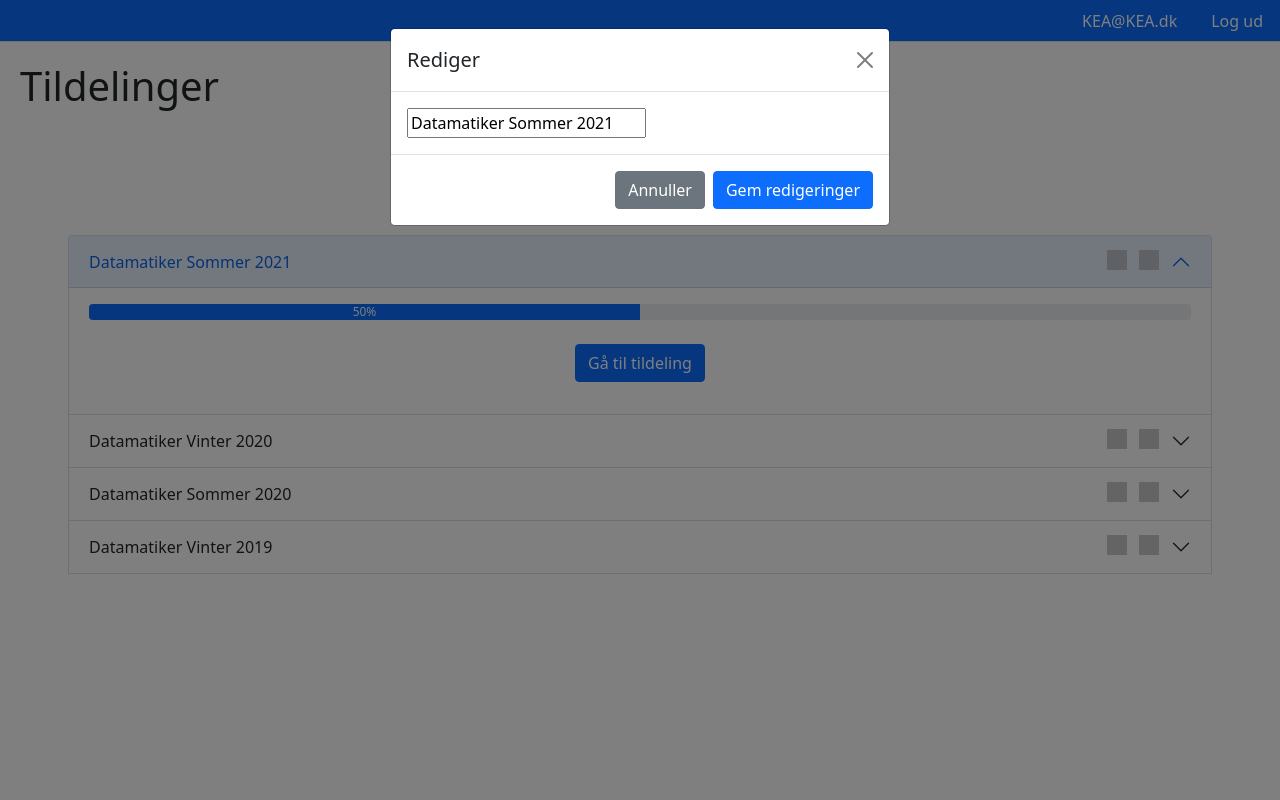
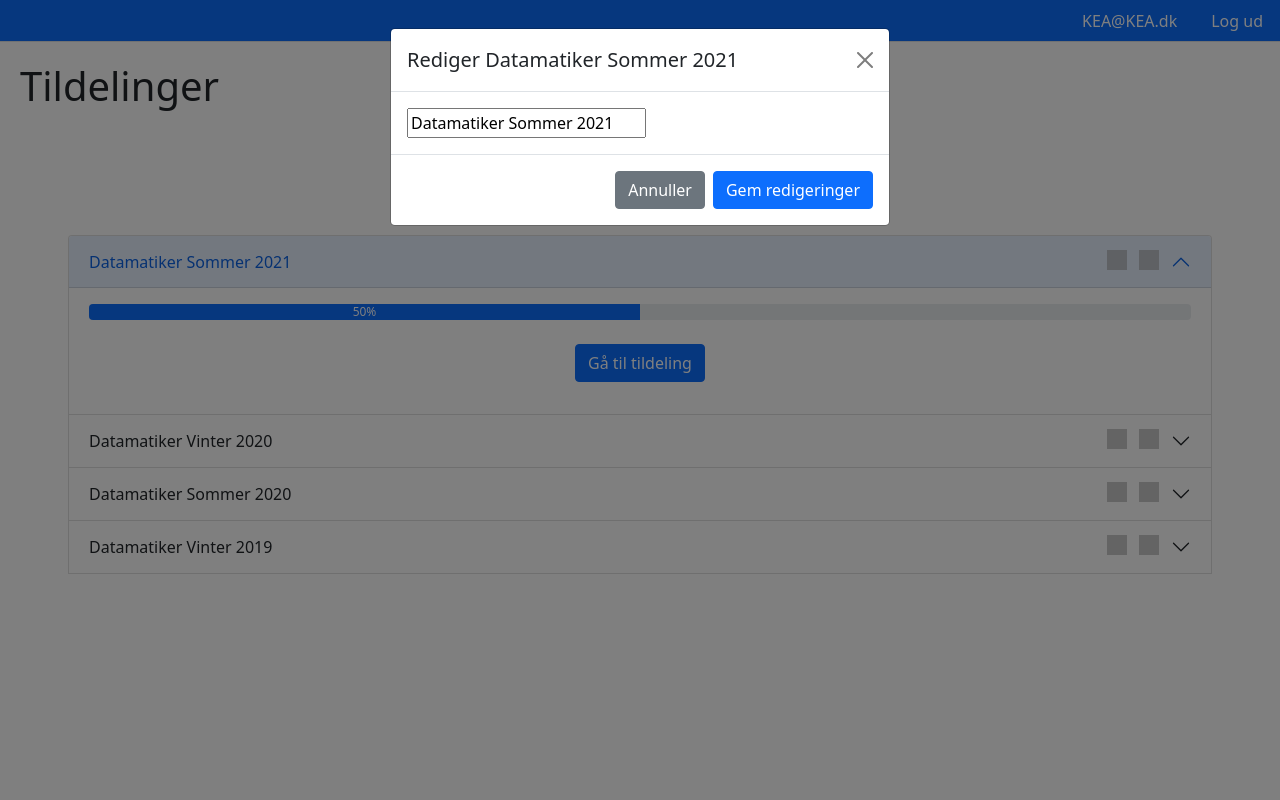
Before and after one commit to miyl/school-elective-allocation-system, a Django app: page /assignments/ in a window 1280 px wide, after a click that opens the changed part. Run offline with Django 3.2, Linux system fonts and the light colour scheme; data comes from the database, SQL or seed files in the repository; data that the repository does not hold is empty; some libraries are stand-ins or nearby versions; grey boxes are pictures that could not be loaded.

Commit message:
added name of assignment to 'edit modal'

```diff
--- a/school_elective_assigner/main/templates/assignment_list.html
+++ b/school_elective_assigner/main/templates/assignment_list.html
@@ -47,7 +47,7 @@
         <div class="modal-dialog">
           <div class="modal-content">
             <div class="modal-header">
-              <h5 class="modal-title" id="editAssignmentModalLabel">Rediger {{Assignment}}</h5>
+              <h5 class="modal-title" id="editAssignmentModalLabel">Rediger {{assignment.name}}</h5>
               <button type="button" class="btn-close" data-bs-dismiss="modal" aria-label="Close"></button>
             </div>
             <form method="post" accept-charset="utf-8">
```
